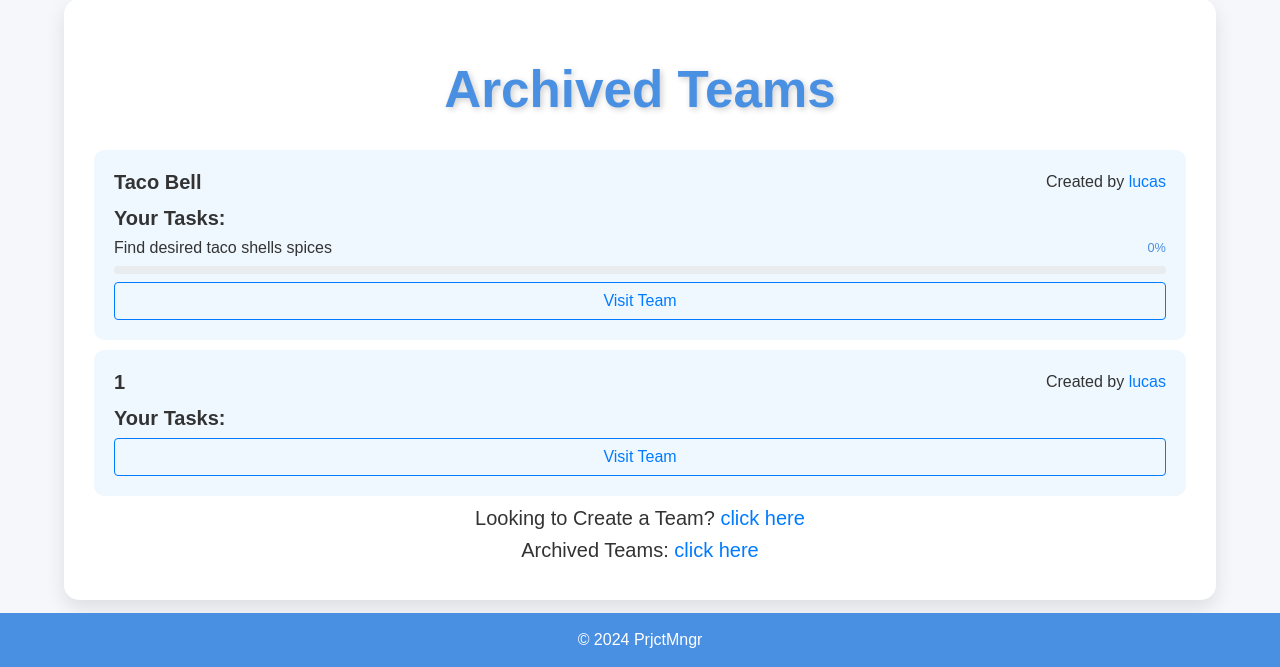
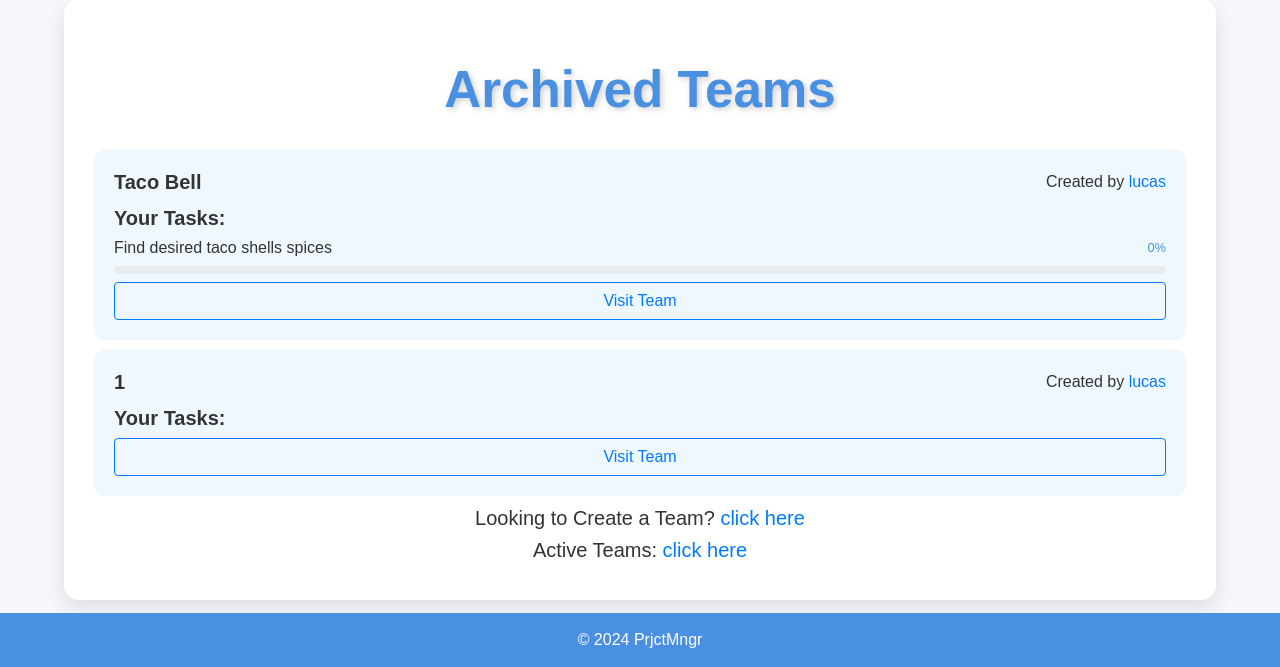
Before and after one commit to lucashurt/TeamManagement, a Django app: page /archive in a window 1280 px wide. Shown: the part 133-800 px from the top of the page. Run offline with Django 5.2, Linux system fonts and the light colour scheme; a user stored in the database is signed in; data comes from the database, SQL or seed files in the repository; both versions use the stored data as it was after the commit; parts of the project's set-up code (start-up, migrations or seed data) failed here and were passed over.

Commit message:
added requirements.txt file

```diff
--- /dev/null
+++ b/requirements.txt
@@ -0,0 +1,3 @@
+asgiref==3.8.1
+Django==5.1.4
+sqlparse==0.5.3
--- a/team/templates/archived.html
+++ b/team/templates/archived.html
@@ -40,5 +40,5 @@
         <h3 style="text-align: center;margin-top:40px" >Look's Like There's Nothing here.</h3>
     {% endif %}
             <h5 style="text-align: center">Looking to Create a Team? <a href ="create_team" > click here</a></h5>
-            <h5 style="text-align: center">Archived Teams: <a href ="archive" > click here</a></h5>
+            <h5 style="text-align: center">Active Teams: <a href ="/" > click here</a></h5>
 {% endblock %}
```
Also changed, not shown: db.sqlite3, team/migrations/0001_initial.py (added).
